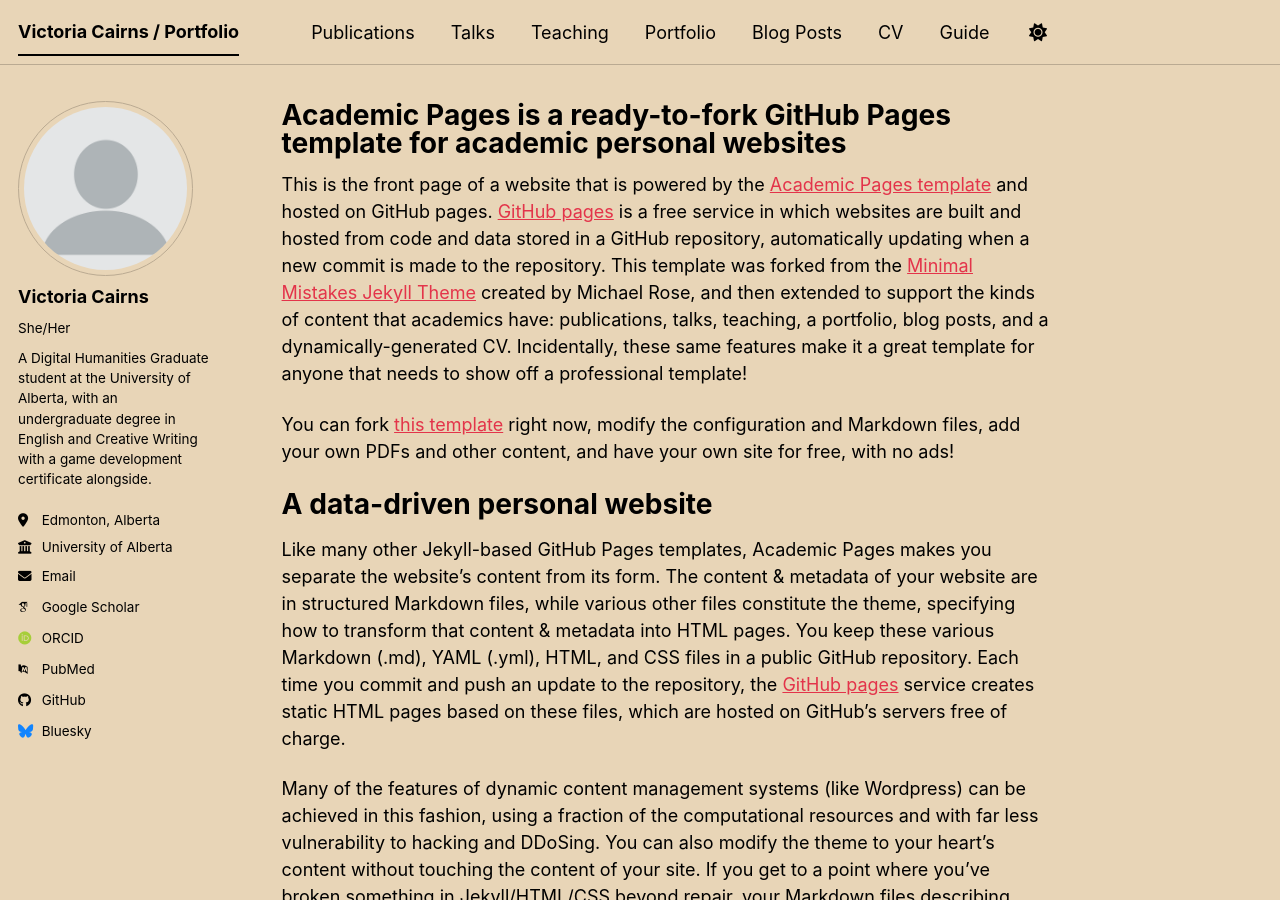
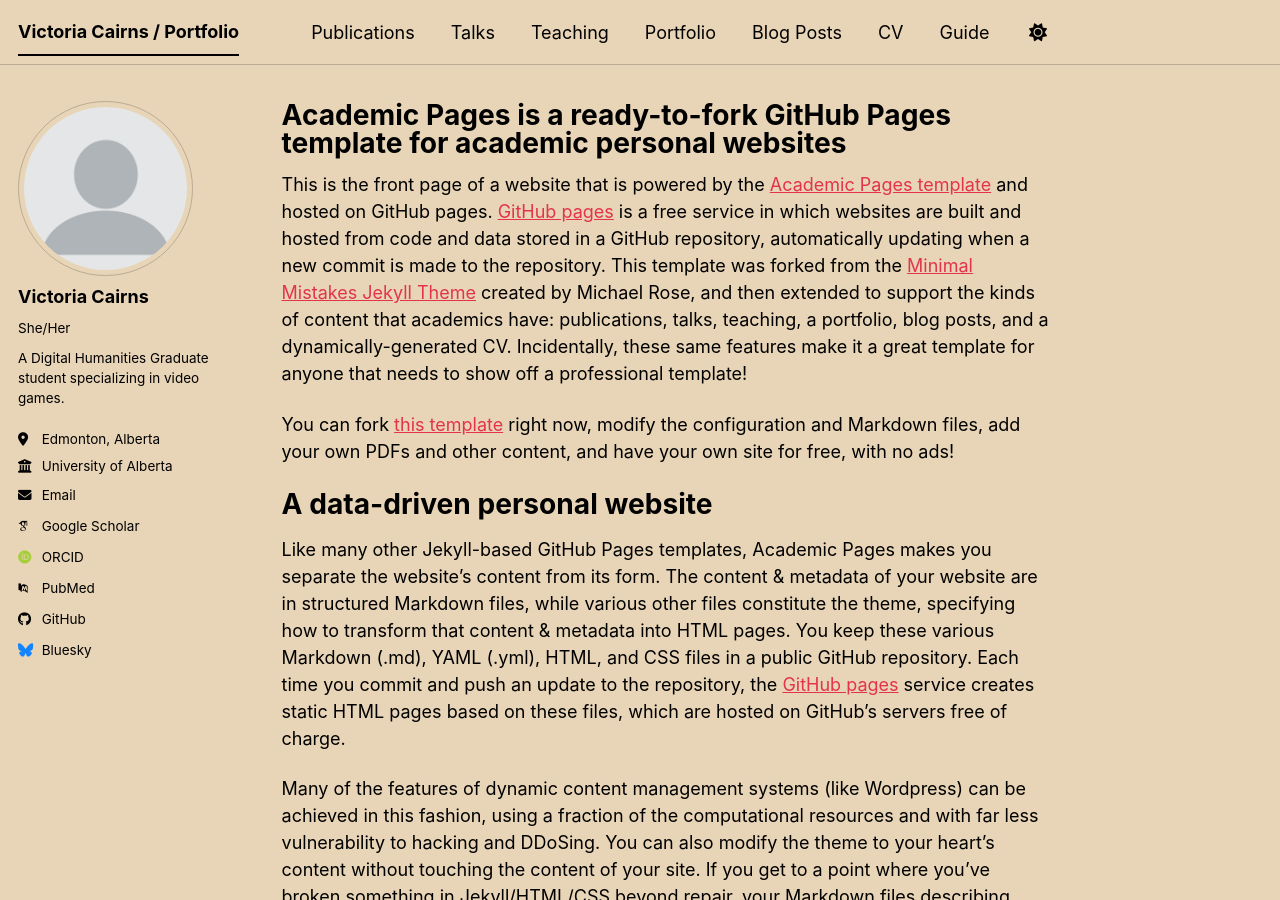
Before and after one commit to Rosethorn250/about, a Jekyll site: the page built from _pages/about.md, in a window 1280 px wide and 900 px high. Built offline with Jekyll 4.4.1, drawn with Linux system fonts in a browser that asks for light colours; some web fonts are replaced; a script bundle is joined from its source files by our own code; library files that are not in the unit come from our copies.

Commit message:
Update _config.yml

```diff
--- a/_config.yml
+++ b/_config.yml
@@ -26,7 +26,7 @@
   avatar           : "profile.png"
   name             : "Victoria Cairns"
   pronouns         : "She/Her"
-  bio              : "A Digital Humanities Graduate student at the University of Alberta, with an undergraduate degree in English and Creative Writing with a game development certificate alongside."
+  bio              : "A Digital Humanities Graduate student specializing in video games."
   location         : "Edmonton, Alberta"
   employer         : "University of Alberta"
   uri              : # URL
```
